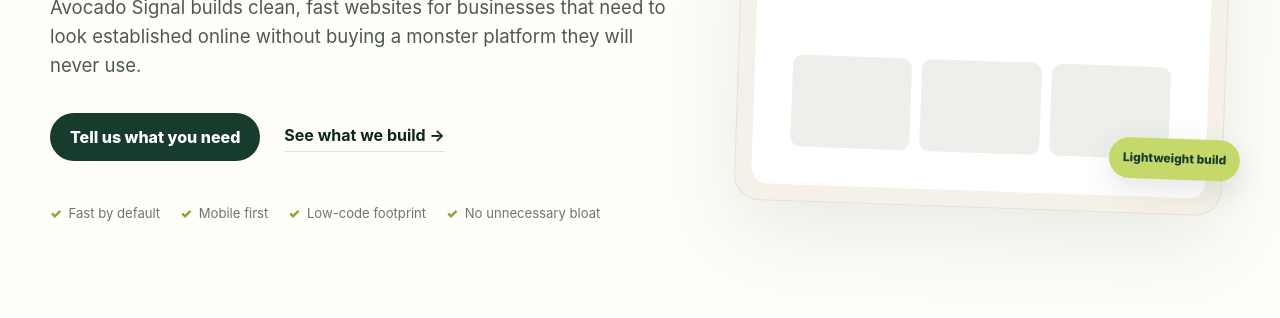
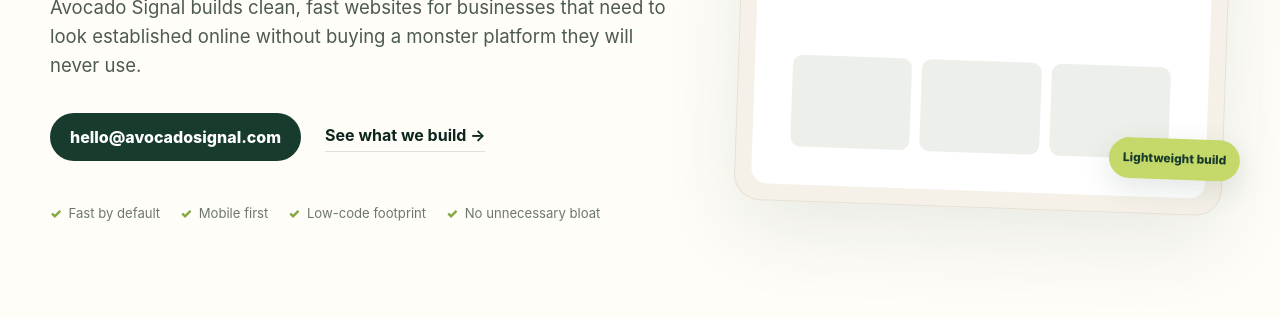
Before and after one commit to misterel72/avocado-signal, an Astro site: page / in a window 1280 px wide. Shown: the part 482-800 px from the top of the page. Built offline with nearby package versions, Linux system fonts and the light colour scheme; Astro itself is replaced by a stand-in of ours.

Commit message:
Show contact email on home page

```diff
--- a/src/pages/index.astro
+++ b/src/pages/index.astro
@@ -31,7 +31,7 @@
       <h1>Websites that work harder<br /><span>and weigh less.</span></h1>
       <p class="hero-intro">Avocado Signal builds clean, fast websites for businesses that need to look established online without buying a monster platform they will never use.</p>
       <div class="hero-actions">
-        <a class="button button-primary" href="mailto:hello@avocadosignal.com">Tell us what you need</a>
+        <a class="button button-primary" href="mailto:hello@avocadosignal.com">hello@avocadosignal.com</a>
         <a class="text-link" href="/services">See what we build <span>→</span></a>
       </div>
       <div class="proof-strip" aria-label="Key benefits">
```
